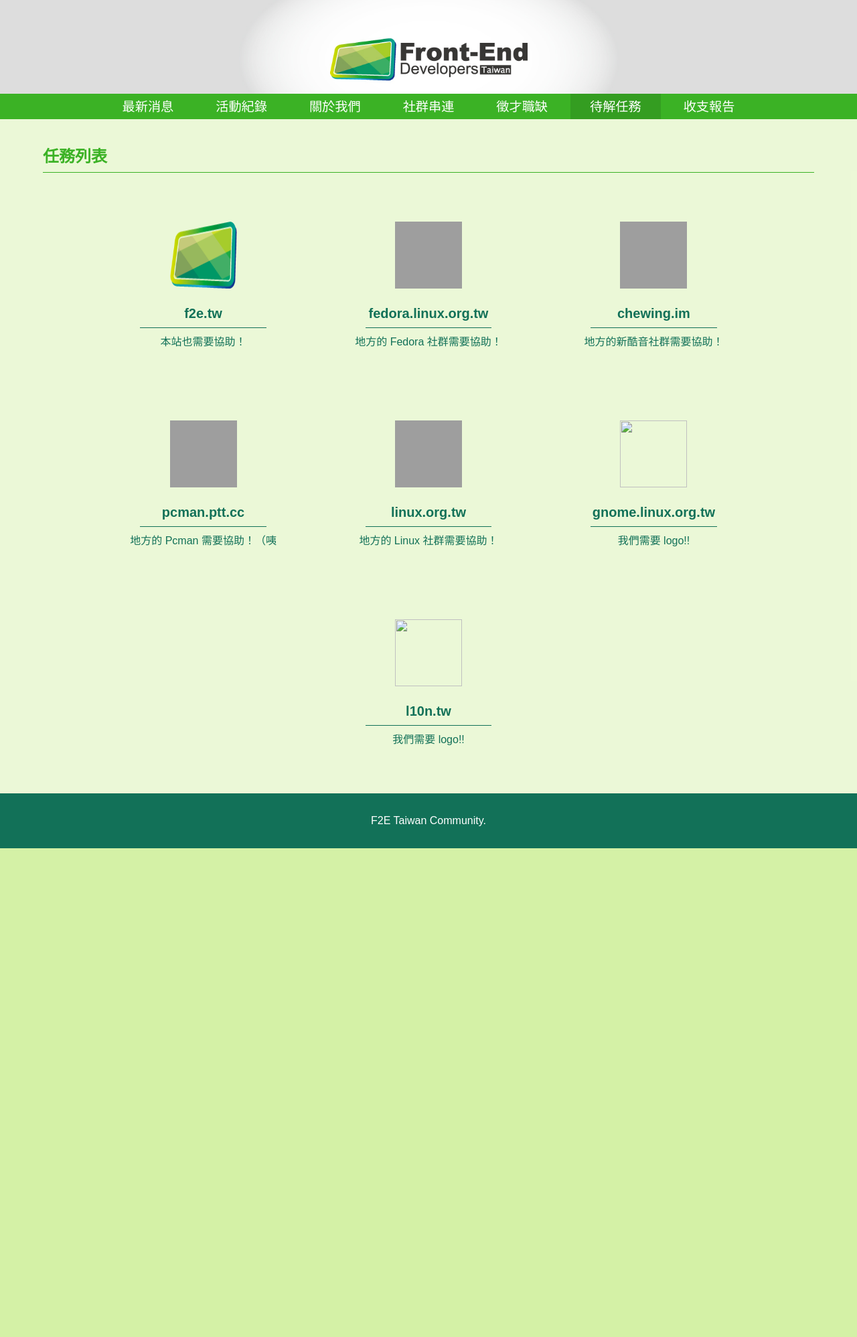
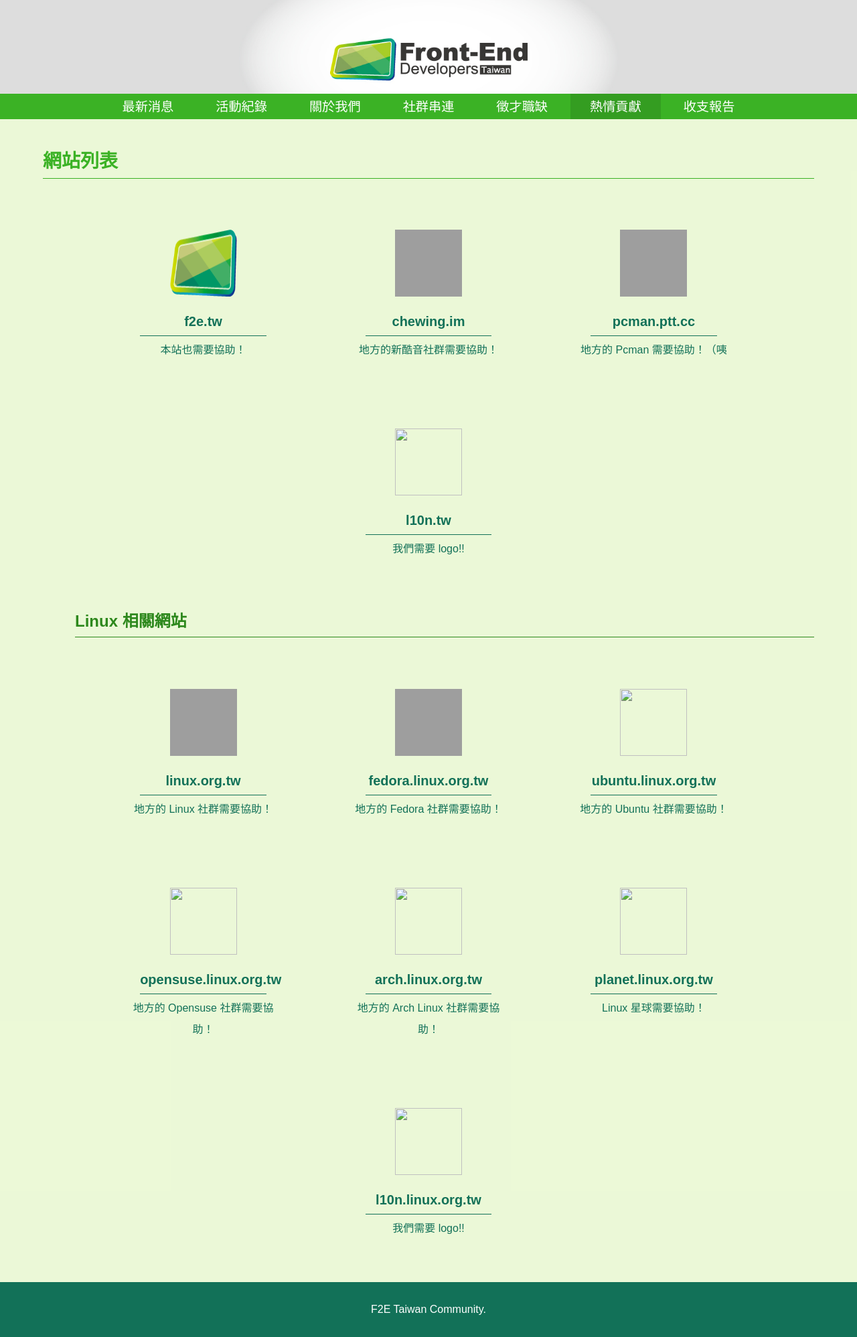
Before and after one commit to f2etw/f2etw.github.io, a Jekyll site: the page built from contribute.html, in a window 1280 px wide. Shown: the whole page at 67% size. Built offline with Jekyll 4.4.1, drawn with Linux system fonts in a browser that asks for light colours; some web fonts are replaced; before the commit the page ends 1267 px from its top, so only the background shows below that; grey boxes are pictures that could not be loaded.

Commit message:
Update contribute list, and modify some names

```diff
--- a/_data/project.json
+++ b/_data/project.json
@@ -1,17 +1,11 @@
-[
+{
+    "general": [
         {
             "name": "f2e.tw",
             "url": "https://github.com/f2etw/f2etw.github.io",
             "img": "/f2e_logo_2.png",
             "img-alt": "f2e Taiwan logo",
             "description": "本站也需要協助！"
-    },
-    {
-        "name": "fedora.linux.org.tw",
-        "url": "https://github.com/linux-taiwan/fedora.linux.org.tw",
-        "img": "http://fedora.linux.org.tw/images/logo.svg",
-        "img-alt": "fedora logo",
-        "description": "地方的 Fedora 社群需要協助！"
         },
         {
             "name": "chewing.im",
@@ -28,6 +22,15 @@
             "description": "地方的 Pcman 需要協助！（咦"
         },
         {
+            "name": "l10n.tw",
+            "url": "https://github.com/l10n-tw/l10n-tw.github.io",
+            "img": "",
+            "img-alt": "",
+            "description": "我們需要 logo!!"
+        }
+    ],
+    "linux": [
+        {
             "name": "linux.org.tw",
             "url": "https://github.com/linux-taiwan/linux-taiwan.github.io",
             "img": "http://planet.linux.org.tw/images/logo.png",
@@ -35,20 +38,48 @@
             "description": "地方的 Linux 社群需要協助！"
         },
         {
-        "name": "gnome.linux.org.tw",
-        "url": "https://github.com/linux-taiwan/gnome.linux.org.tw",
+            "name": "fedora.linux.org.tw",
+            "url": "https://github.com/linux-taiwan/fedora.linux.org.tw",
+            "img": "http://fedora.linux.org.tw/images/logo.svg",
+            "img-alt": "fedora logo",
+            "description": "地方的 Fedora 社群需要協助！"
+        },
+        {
+            "name": "ubuntu.linux.org.tw",
+            "url": "https://github.com/linux-taiwan/ubuntu.linux.org.tw",
             "img": "",
             "img-alt": "",
-        "description": "我們需要 logo!!"
+            "description": "地方的 Ubuntu 社群需要協助！"
         },
         {
-        "name": "l10n.tw",
-        "url": "https://github.com/l10n-tw/l10n-tw.github.io",
+            "name": "opensuse.linux.org.tw",
+            "url": "https://github.com/linux-taiwan/opensuse.linux.org.tw",
+            "img": "",
+            "img-alt": "",
+            "description": "地方的 Opensuse 社群需要協助！"
+        },
+        {
+            "name": "arch.linux.org.tw",
+            "url": "https://github.com/linux-taiwan/arch.linux.org.tw",
+            "img": "",
+            "img-alt": "",
+            "description": "地方的 Arch Linux 社群需要協助！"
+        },
+        {
+            "name": "planet.linux.org.tw",
+            "url": "https://github.com/linux-taiwan/planet.linux.org.tw",
+            "img": "",
+            "img-alt": "",
+            "description": "Linux 星球需要協助！"
+        },
+        {
+            "name": "l10n.linux.org.tw",
+            "url": "https://github.com/linux-taiwan/l10n.linux.org.tw",
             "img": "",
             "img-alt": "",
             "description": "我們需要 logo!!"
         }
-
-
-
-]
+    ],
+    "addon": [],
+    "js": []
+}
--- a/_includes/nav.html
+++ b/_includes/nav.html
@@ -20,8 +20,8 @@
 		<li class="{% if page.title == "徵才職缺" %}current{% endif %}">
 			<a href="/jobs.html">徵才職缺</a>
 		</li>
-		<li class="{% if page.title == "待解任務" %}current{% endif %}">
-			<a href="/contribute.html">待解任務</a>
+		<li class="{% if page.title == "熱情貢獻" %}current{% endif %}">
+			<a href="/contribute.html">熱情貢獻</a>
 		</li>
 		<li class="{% if page.title == "收支記錄" %}current{% endif %}">
 			<a href="/records.html">收支報告</a>
--- a/contribute.html
+++ b/contribute.html
@@ -1,11 +1,13 @@
 ---
-title: 待解任務
+title: 熱情貢獻
 ---
 
 <div id="messions">
-	<h2>任務列表</h2>
+
+	{% if site.data.project.general != empty %}
+	<h2>網站列表</h2>
 	<ul>
-		{% for project in site.data.project %}
+		{% for project in site.data.project.general %}
 	    <li>
 			<a href="{{ project.url }}">
 				<img src="{{ project.img }}" alt="{{ project.img-alt }}">
@@ -17,4 +19,57 @@ title: 待解任務
 	    </li>
 	    {% endfor %}
 	</ul>
+	{% endif %}
+
+	{% if site.data.project.linux != empty %}
+	<h3>Linux 相關網站</h3>
+	<ul>
+		{% for project in site.data.project.linux %}
+	    <li>
+			<a href="{{ project.url }}">
+				<img src="{{ project.img }}" alt="{{ project.img-alt }}">
+				<div class="info">
+					<strong>{{ project.name }}</strong>
+					{{ project.description }}
+				</div>
+			</a>
+	    </li>
+	    {% endfor %}
+	</ul>
+	{% endif %}
+
+	{% if site.data.project.addon != empty %}
+	<h2>擴充套件</h2>
+	<ul>
+		{% for project in site.data.project.addon %}
+	    <li>
+			<a href="{{ project.url }}">
+				<img src="{{ project.img }}" alt="{{ project.img-alt }}">
+				<div class="info">
+					<strong>{{ project.name }}</strong>
+					{{ project.description }}
+				</div>
+			</a>
+	    </li>
+	    {% endfor %}
+	</ul>
+	{% endif %}
+
+	{% if site.data.project.js != empty %}
+	<h2>其他 js 相關專案</h2>
+	<ul>
+		{% for project in site.data.project.js %}
+	    <li>
+			<a href="{{ project.url }}">
+				<img src="{{ project.img }}" alt="{{ project.img-alt }}">
+				<div class="info">
+					<strong>{{ project.name }}</strong>
+					{{ project.description }}
+				</div>
+			</a>
+	    </li>
+	    {% endfor %}
+	</ul>
+	{% endif %}
+
 </div>
--- a/style.scss
+++ b/style.scss
@@ -686,8 +686,17 @@ a {
 	h2 {
 		padding-bottom: .5rem;
 		color: $main-color;
+		font-size: 1.75rem;
 		text-align: left;
 		border-bottom: 1px solid $main-color;
+	}
+
+	h3 {
+		@extend h2;
+		color: darken($main-color, 10%);
+		border-color: darken($main-color, 10%);
+		margin-left: 3rem;
+		font-size: 1.5rem;
 	}
 
 	ul {
```
Lines whose indentation alone changed are shown as unchanged.
